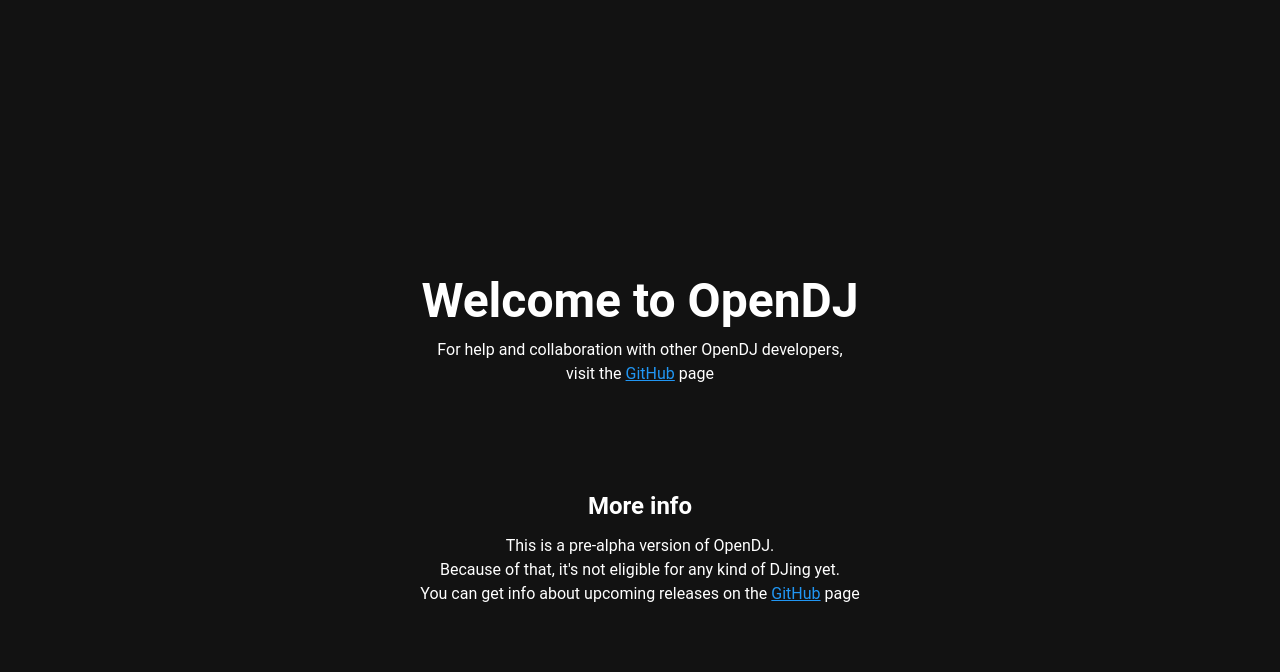
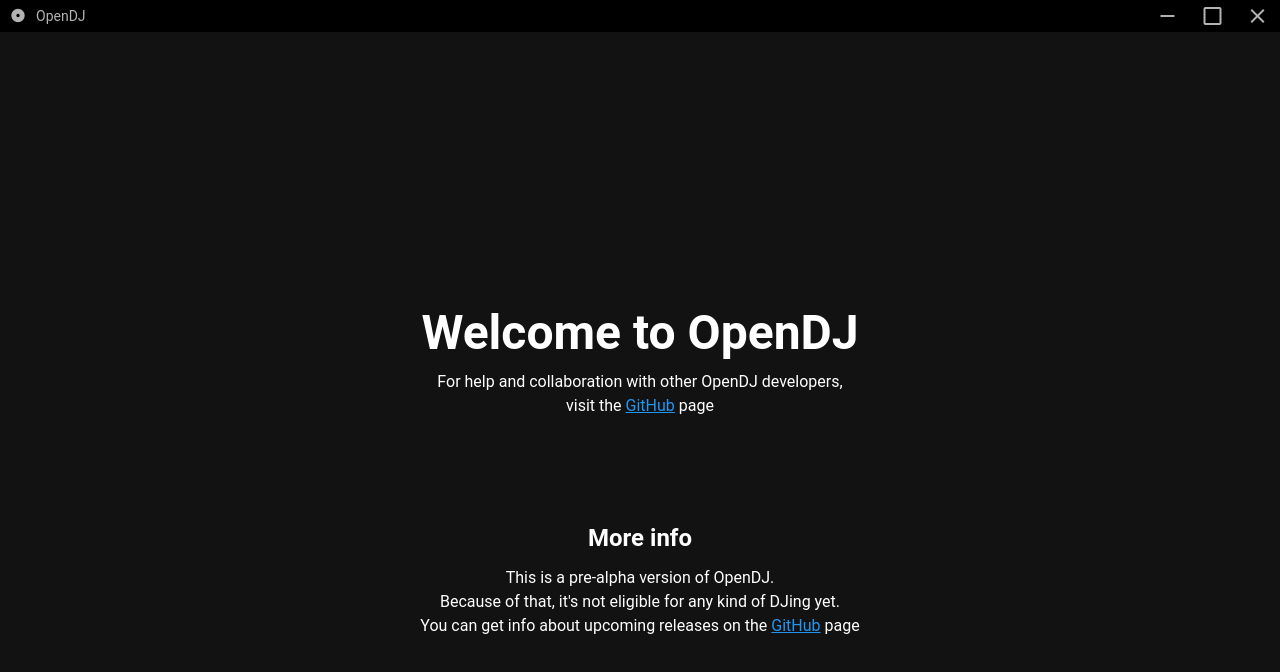
Before and after one commit to petrovicz/OpenDJ, a Vue app: page / in a window 1280 px wide. Shown: the top 672 px of the page. Built offline with nearby package versions, Linux system fonts and the light colour scheme; a small style sheet from the web is missing.

Commit message:
Adding custom System Bar

```diff
--- a/src/App.vue
+++ b/src/App.vue
@@ -1,5 +1,7 @@
 <template>
 	<v-app>
+		<SystemBar />
+
 		<v-content>
 			<router-view />
 		</v-content>
@@ -8,9 +10,13 @@
 
 <script lang="ts">
 import Vue from 'vue';
+import SystemBar from '@/components/SystemBar.vue';
 
 export default Vue.extend({
 	name: 'App',
+	components: {
+		SystemBar
+	},
 	data: () => ({
 		//
 	})
@@ -18,7 +24,7 @@
 </script>
 
 <style>
-html {
-	overflow-y: hidden;
+::-webkit-scrollbar {
+	display: none;
 }
 </style>
--- a/src/background.ts
+++ b/src/background.ts
@@ -27,7 +27,8 @@
 		webPreferences: {
 			nodeIntegration: true
 		},
-		icon: path.join(__static, 'vinyl.png')
+		icon: path.join(__static, 'vinyl.png'),
+		frame: false
 	});
 
 	if (process.env.WEBPACK_DEV_SERVER_URL) {
--- /dev/null
+++ b/src/components/SystemBar.vue
@@ -0,0 +1,68 @@
+<template>
+	<v-system-bar app window style="-webkit-app-region: drag;" class="pr-0">
+		<v-icon>mdi-disc</v-icon>
+		<span>OpenDJ</span>
+		<div class="flex-grow-1"></div>
+
+		<v-btn
+			tile
+			icon
+			style="-webkit-app-region: no-drag"
+			:height="buttonHeight"
+			:width="buttonWidth"
+			@click="minimize()"
+		>
+			<v-icon class="ma-0">mdi-minus</v-icon>
+		</v-btn>
+		<v-btn
+			tile
+			icon
+			style="-webkit-app-region: no-drag"
+			:height="buttonHeight"
+			:width="buttonWidth"
+			@click="maximize()"
+		>
+			<v-icon class="ma-0">mdi-checkbox-blank-outline</v-icon>
+		</v-btn>
+		<v-btn
+			tile
+			icon
+			style="-webkit-app-region: no-drag"
+			:height="buttonHeight"
+			:width="buttonWidth"
+			@click="quit()"
+		>
+			<v-icon class="ma-0">mdi-close</v-icon>
+		</v-btn>
+	</v-system-bar>
+</template>
+
+<script lang="ts">
+import Vue from 'vue';
+
+const { remote, ipcRenderer } = require('electron');
+
+export default Vue.extend({
+	data: () => ({
+		buttonHeight: 32,
+		buttonWidth: 45
+	}),
+	methods: {
+		minimize() {
+			remote.getCurrentWindow().minimize();
+		},
+		maximize() {
+			const currentWindow = remote.getCurrentWindow();
+
+			if (currentWindow.isMaximized()) {
+				currentWindow.unmaximize();
+			} else {
+				currentWindow.maximize();
+			}
+		},
+		quit() {
+			remote.app.quit();
+		}
+	}
+});
+</script>
```
